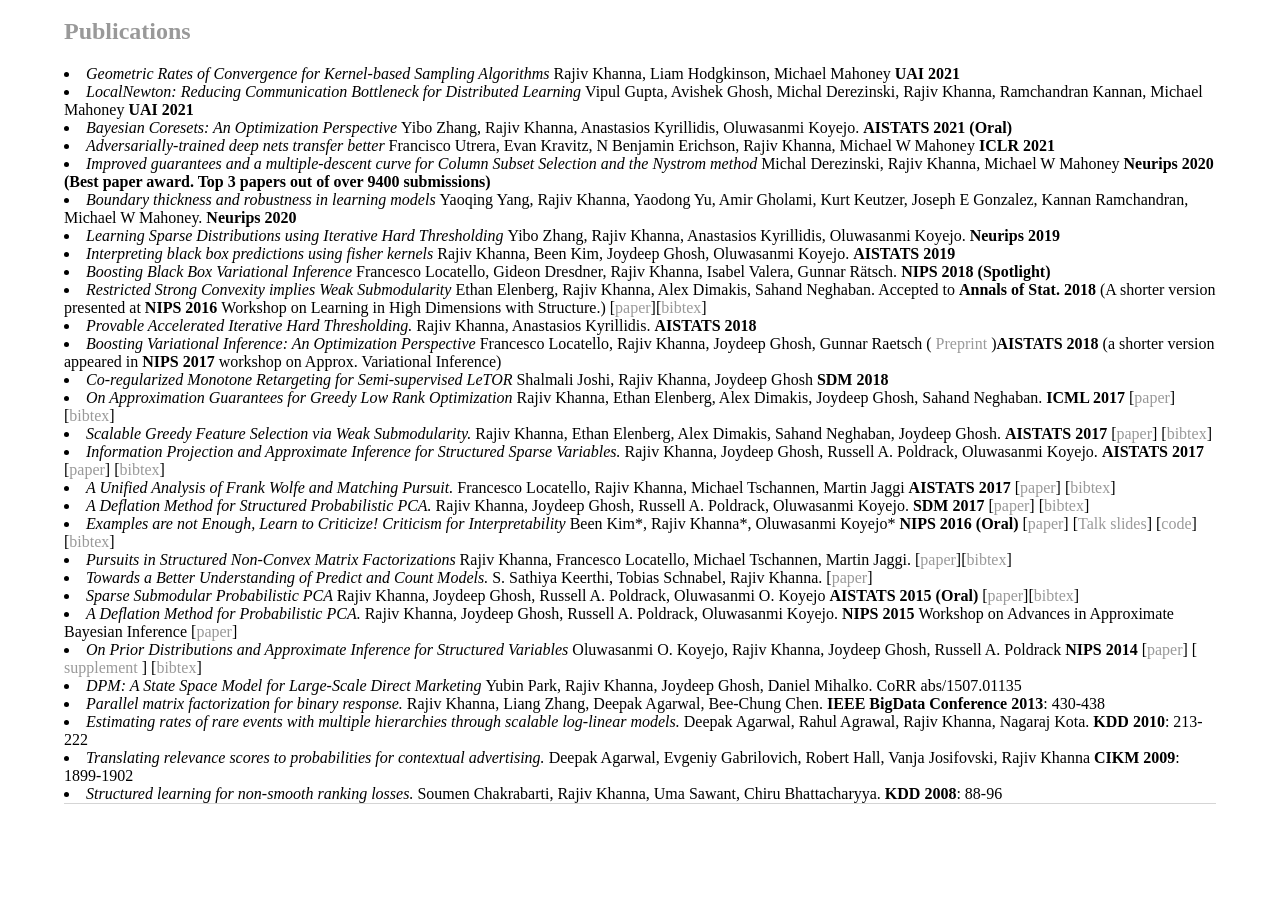
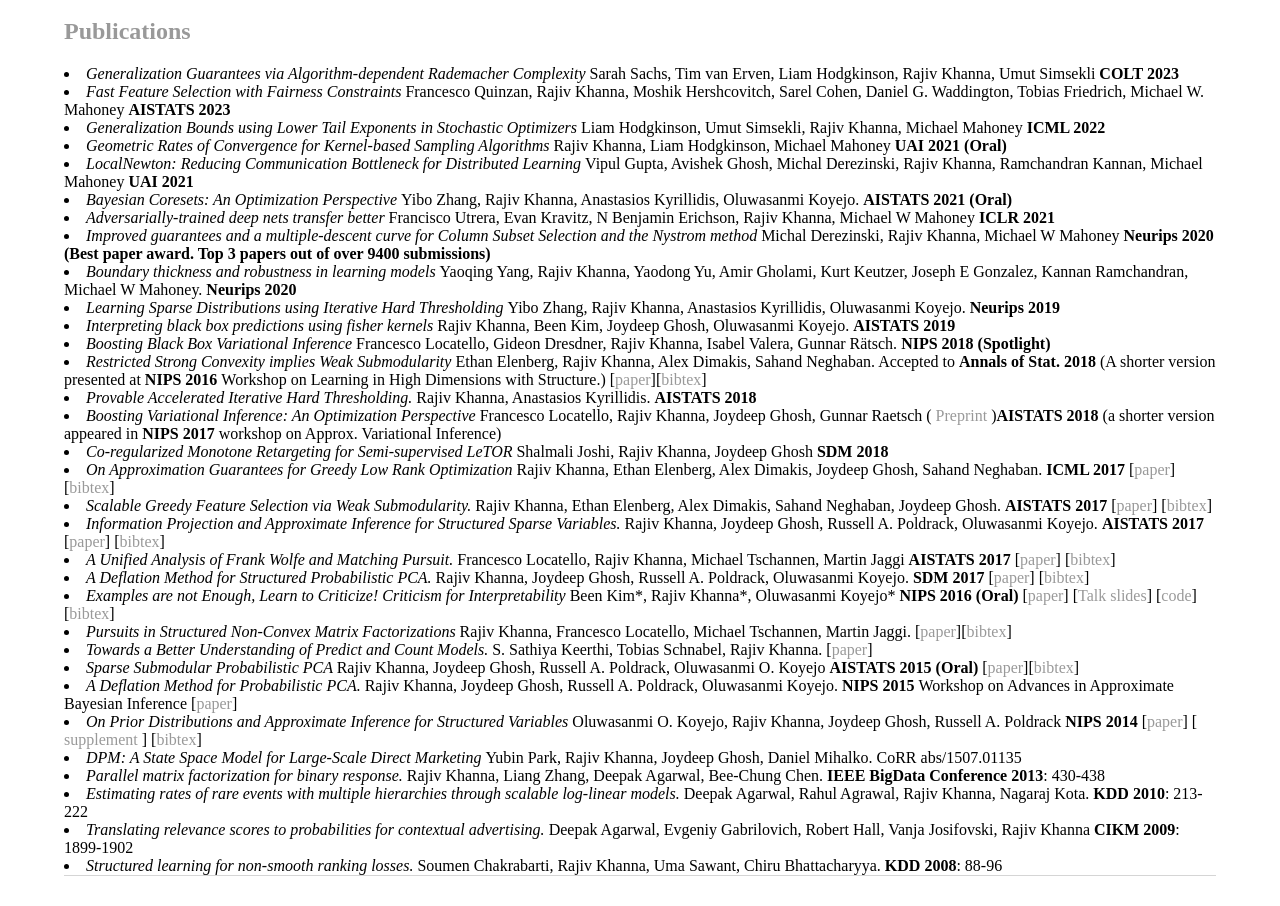
Before and after one commit to rjvak7/rjvak7.github.io, a Jekyll site: the page built from pubs.html, in a window 1280 px wide. Shown: the part 376-1282 px from the top of the page. Built offline with Jekyll 4.4.1, drawn with Linux system fonts in a browser that asks for light colours; before the commit the page ends 1210 px from its top, so only the background shows below that.

Commit message:
update pubs

```diff
--- a/pubs.html
+++ b/pubs.html
@@ -6,7 +6,10 @@ title: Rajiv Khanna -- Publications
 <div >
 
 <h2> <a name="Pubs"> Publications </a> </h2>
-<li> <i> Geometric Rates of Convergence for Kernel-based Sampling Algorithms </i> Rajiv Khanna, Liam Hodgkinson, Michael Mahoney <b> UAI 2021 </b> </li>
+<li> <i> Generalization Guarantees via Algorithm-dependent Rademacher Complexity </i> Sarah Sachs, Tim van Erven, Liam Hodgkinson, Rajiv Khanna, Umut Simsekli <b> COLT 2023 </b> </li>
+<li> <i> Fast Feature Selection with Fairness Constraints </i> Francesco Quinzan, Rajiv Khanna, Moshik Hershcovitch, Sarel Cohen, Daniel G. Waddington, Tobias Friedrich, Michael W. Mahoney <b> AISTATS 2023 </b> </li>
+<li> <i> Generalization Bounds using Lower Tail Exponents in Stochastic Optimizers </i> Liam Hodgkinson, Umut Simsekli, Rajiv Khanna, Michael Mahoney <b> ICML 2022 </b> </li>
+<li> <i> Geometric Rates of Convergence for Kernel-based Sampling Algorithms </i> Rajiv Khanna, Liam Hodgkinson, Michael Mahoney <b> UAI 2021 (Oral) </b> </li>
 <li> <i> LocalNewton: Reducing Communication Bottleneck for Distributed Learning </i> Vipul Gupta, Avishek Ghosh, Michal Derezinski, Rajiv Khanna, Ramchandran Kannan, Michael Mahoney <b> UAI 2021 </b> </li>
 <li> <i> Bayesian Coresets: An Optimization Perspective </i> Yibo Zhang, Rajiv Khanna, Anastasios Kyrillidis, Oluwasanmi Koyejo. <b>AISTATS 2021 (Oral)</b> </li>
 <li> <i> Adversarially-trained deep nets transfer better </i> Francisco Utrera, Evan Kravitz, N Benjamin Erichson, Rajiv Khanna, Michael W Mahoney <b>ICLR 2021</b> </li>
```
